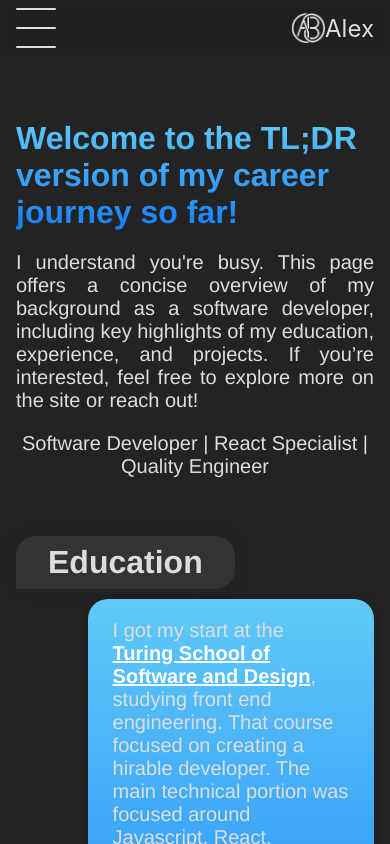
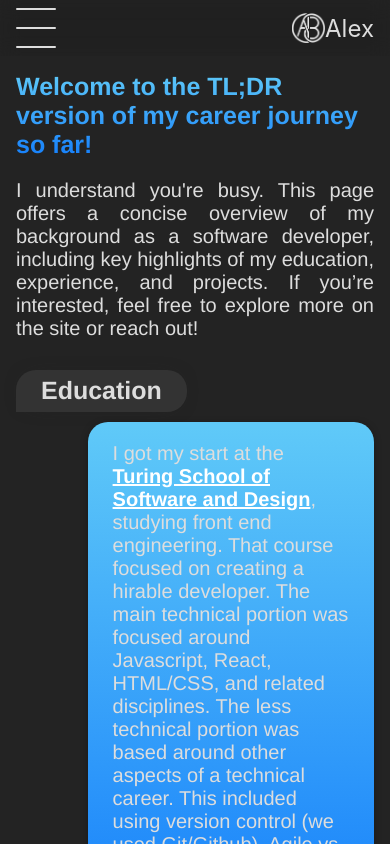
Before and after one commit to Alexbruce1/portfolio2024, a React (Create React App) app: page /tldr in a window 390 px wide. Shown: the top 844 px of the page. Built offline with nearby package versions, Linux system fonts and the light colour scheme.

Commit message:
Minor tldr updates

```diff
--- a/src/Components/Tldr.css
+++ b/src/Components/Tldr.css
@@ -101,14 +101,28 @@
 @media (max-width: 800px) {
   .Tldr {
     padding: 1em;
+    margin-top: unset;
   }
 
   .tldr-header {
-    font-size: 2em;
+    font-size: var(--font-size-small);
   }
 
   .tldr-sub-header {
     font-size: 1.25em;
+  }
+
+  .specialties {
+    visibility: hidden;
+    height: 0;
+  }
+
+  .tldr-text-container {
+    margin-top: unset;
+  }
+
+  .tldr-section {
+    font-size: var(--font-size-small);
   }
 
   .tldr-p {
--- a/src/Components/Tldr.js
+++ b/src/Components/Tldr.js
@@ -54,7 +54,7 @@ function Tldr() {
               I've also honed new skills by taking courses on generative AI, Java, SQL, and even earned an AWS S3 certificate through Coursera!
             </li>
             <li>
-              I'm taking time, daily, to complete short technical JavaScript challenges via edabit.com.
+              I'm taking time, daily, to complete technical JavaScript challenges via edabit.com.
             </li>
           </ul>
         </p>
```
